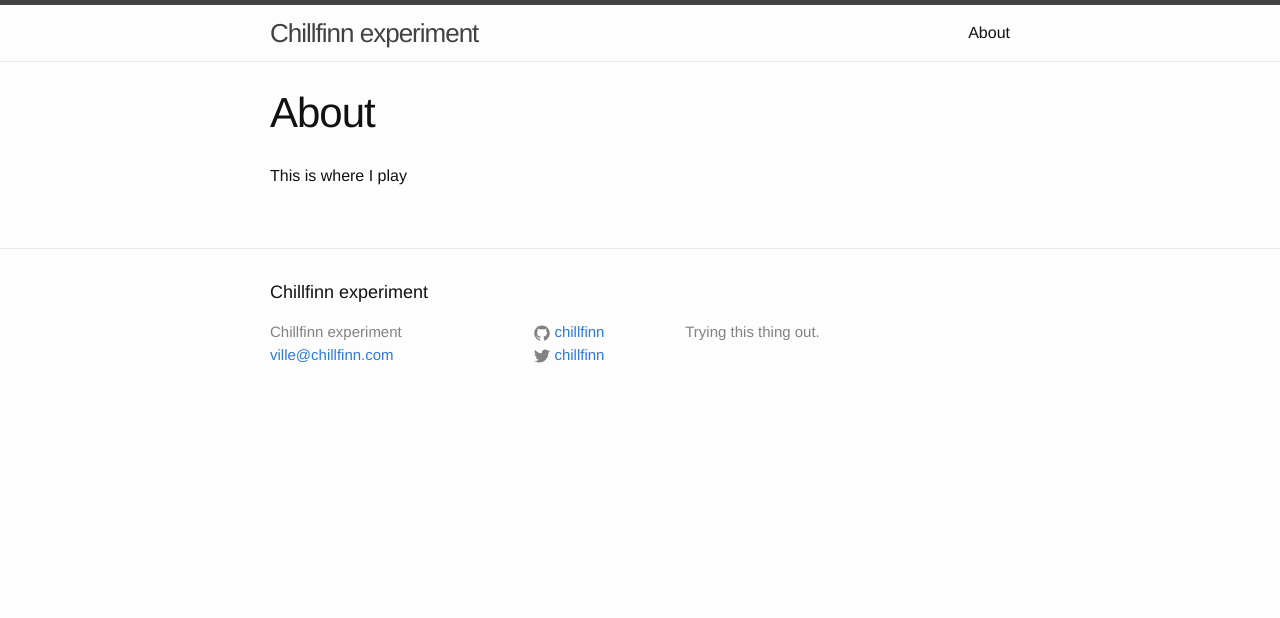
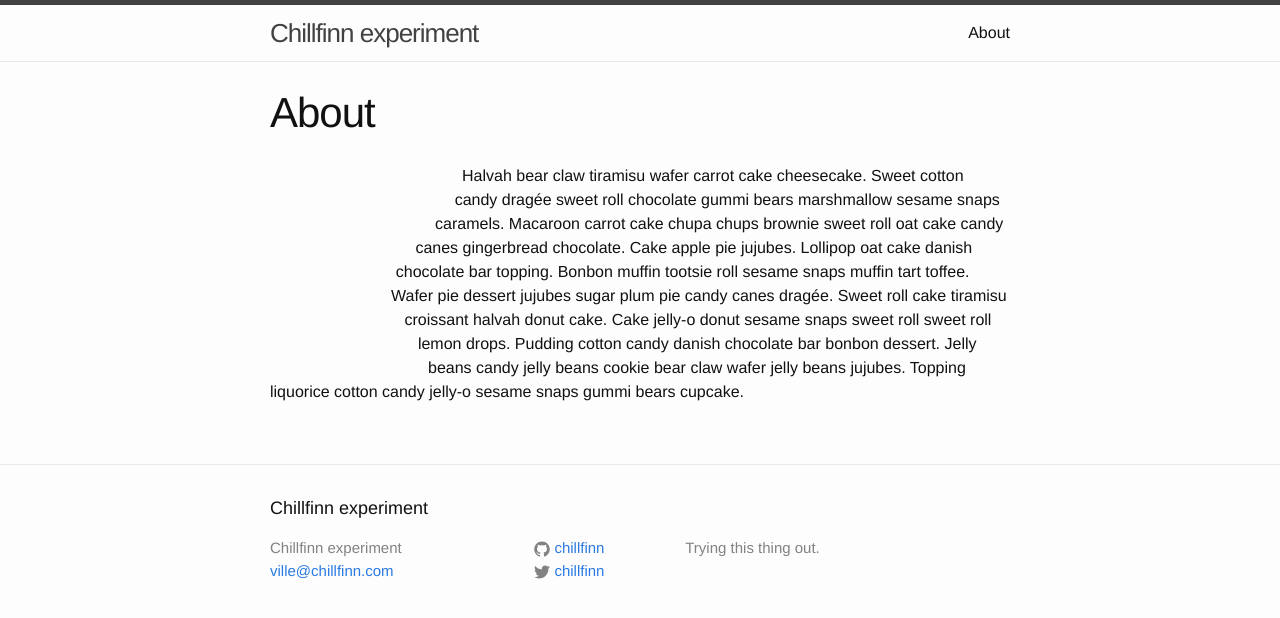
Before and after one commit to chillfinn/chillfinn.github.io, a Jekyll site: the page built from about.md, in a window 1280 px wide. Shown: the top 618 px of the page. Built offline with Jekyll 4.4.1, drawn with Linux system fonts in a browser that asks for light colours.

Commit message:
css shapes

```diff
--- /dev/null
+++ b/_sass/_custom.scss
@@ -0,0 +1,6 @@
+.para-shape {
+	float: left;
+	height: 13em;
+	width: 12em;
+	shape-outside: polygon(nonzero, 0px 110px, 2px 4px, 201px 4px, 107px 119px, 158px 210px, -3px 252px);
+}
--- a/about.md
+++ b/about.md
@@ -4,4 +4,6 @@
 permalink: /about/
 ---
 
-This is where I play
+<div class="para-shape"></div>
+
+<p>Halvah bear claw tiramisu wafer carrot cake cheesecake. Sweet cotton candy dragée sweet roll chocolate gummi bears marshmallow sesame snaps caramels. Macaroon carrot cake chupa chups brownie sweet roll oat cake candy canes gingerbread chocolate. Cake apple pie jujubes. Lollipop oat cake danish chocolate bar topping. Bonbon muffin tootsie roll sesame snaps muffin tart toffee. Wafer pie dessert jujubes sugar plum pie candy canes dragée. Sweet roll cake tiramisu croissant halvah donut cake. Cake jelly-o donut sesame snaps sweet roll sweet roll lemon drops. Pudding cotton candy danish chocolate bar bonbon dessert. Jelly beans candy jelly beans cookie bear claw wafer jelly beans jujubes. Topping liquorice cotton candy jelly-o sesame snaps gummi bears cupcake.</p>
--- a/css/main.scss
+++ b/css/main.scss
@@ -49,5 +49,6 @@
         "base",
         "layout",
         "drawing",
+        "custom",
         "syntax-highlighting"
 ;
--- a/index.html
+++ b/index.html
@@ -8,4 +8,6 @@
 
     <div id="new-icon" class="other"></div>
 
+
+
 </div>
```
Also changed, not shown: _sass/_drawing.scss (line endings or trailing spaces).
